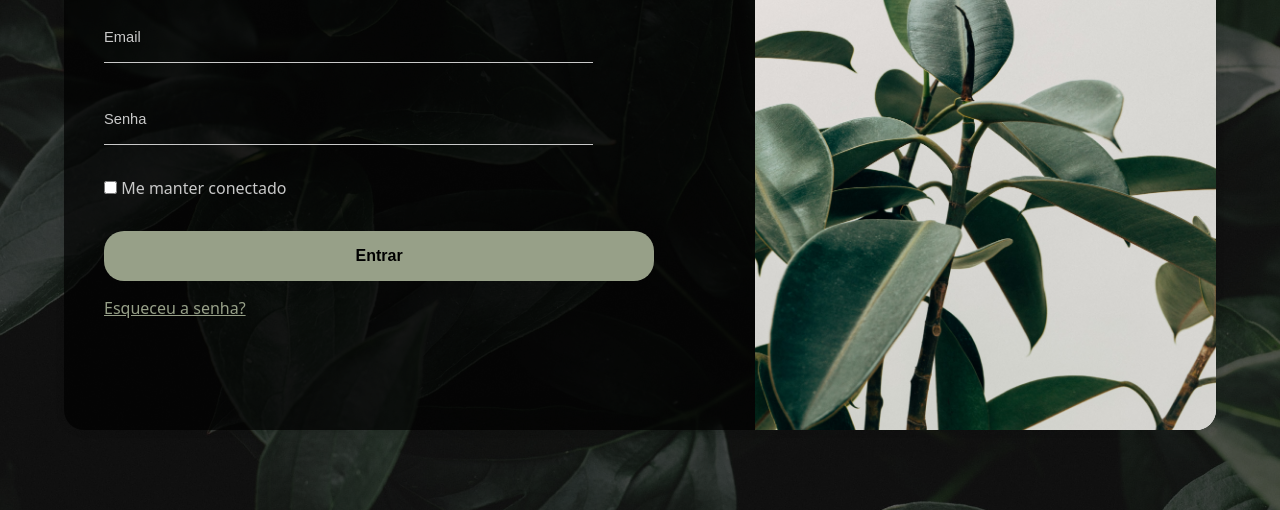
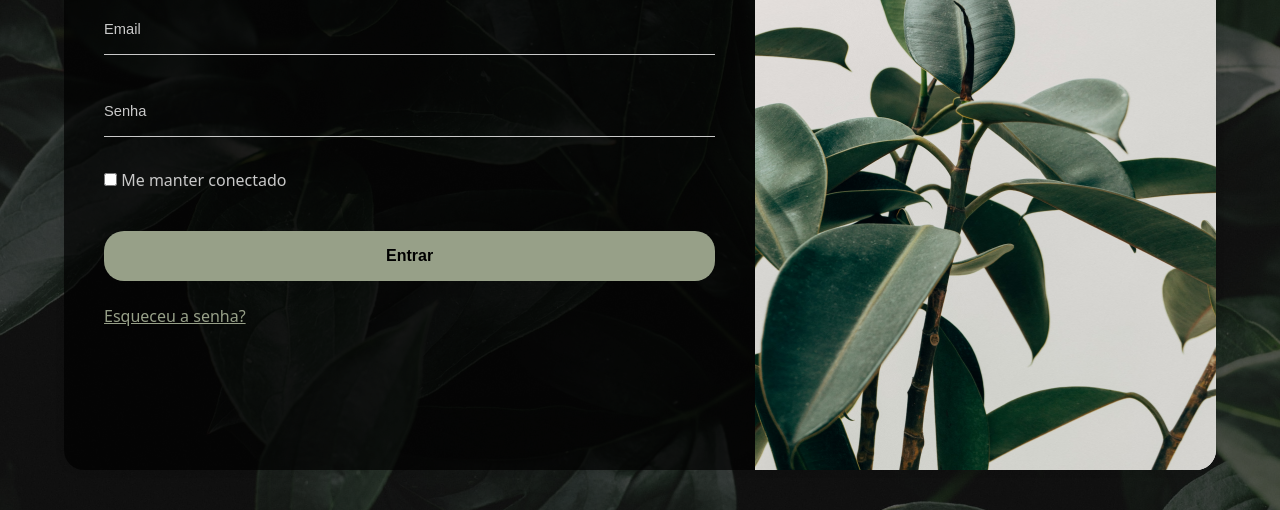
Before and after one commit to AndressaMendess/projeto-tela-login, a plain HTML site: page index.html in a window 1280 px wide. Shown: the part 290-800 px from the top of the page. Drawn offline with Linux system fonts and the light colour scheme.

Commit message:
update style.css

```diff
--- a/style/style.css
+++ b/style/style.css
@@ -28,7 +28,7 @@ main {
 
 .section-login {
     width: 80vw;
-    height: 80vh;
+    height: 90vh;
     display: flex;
     flex-direction: column;
     background: #000000b2;
@@ -40,16 +40,17 @@ main {
 }
 
 .section-login .left-section {
+    height: 20%;
     background: #fff url(../media/photo.jpg) no-repeat center center;
     background-size: cover;
-    height: 90%;
 }
 
 .section-login .right-section {
+    height: 70%;
     display: flex;
     flex-direction: column;
     justify-content: center;
-    padding: 1.5rem;
+    padding: 1.8rem;
     text-align: left;
 }
 
@@ -64,11 +65,12 @@ main {
 }
 
 .section-login .right-section .field input {
-    width: 80%;
+    width: 100%;
     height: 50px;
     margin: 1rem 0;
     border: none;
     border-bottom: 1px solid #c9c9c9;
+    outline: none;
     border-radius: 0;
     background: none;
 }
@@ -78,23 +80,28 @@ main {
     font-size: 1.1em;
 }
 
-.section-login .right-section .field label {
-    font-weight: 500;
+.right-section .field input:focus-within {
+    background-color: #ffffff1f;
+}
+
+.right-section .field input[type=password]::content {
+    background-color: #fff;
+    color: #fff;
 }
 
 .section-login .right-section .check {
     margin: 1rem 0;
 }
 
-.right-section #button {
-    width: 90%;
+.right-section input[type=submit] /* #button */ {
+    width: 100%;
     height: 50px;
     background-color: #97a088;
     font-weight: 600;
     font-size: 1em;
     border: none;
     border-radius: 20px;
-    margin: 1rem 0;
+    margin: 1.5rem 0;
     padding: .5rem;
     cursor: pointer;
 }
@@ -128,7 +135,8 @@ main {
     }
 
     .section-login .right-section {
+        width: 60%;
+        height: auto;
         padding: 2.5rem;
-        width: 60%;
     }
 }
```
